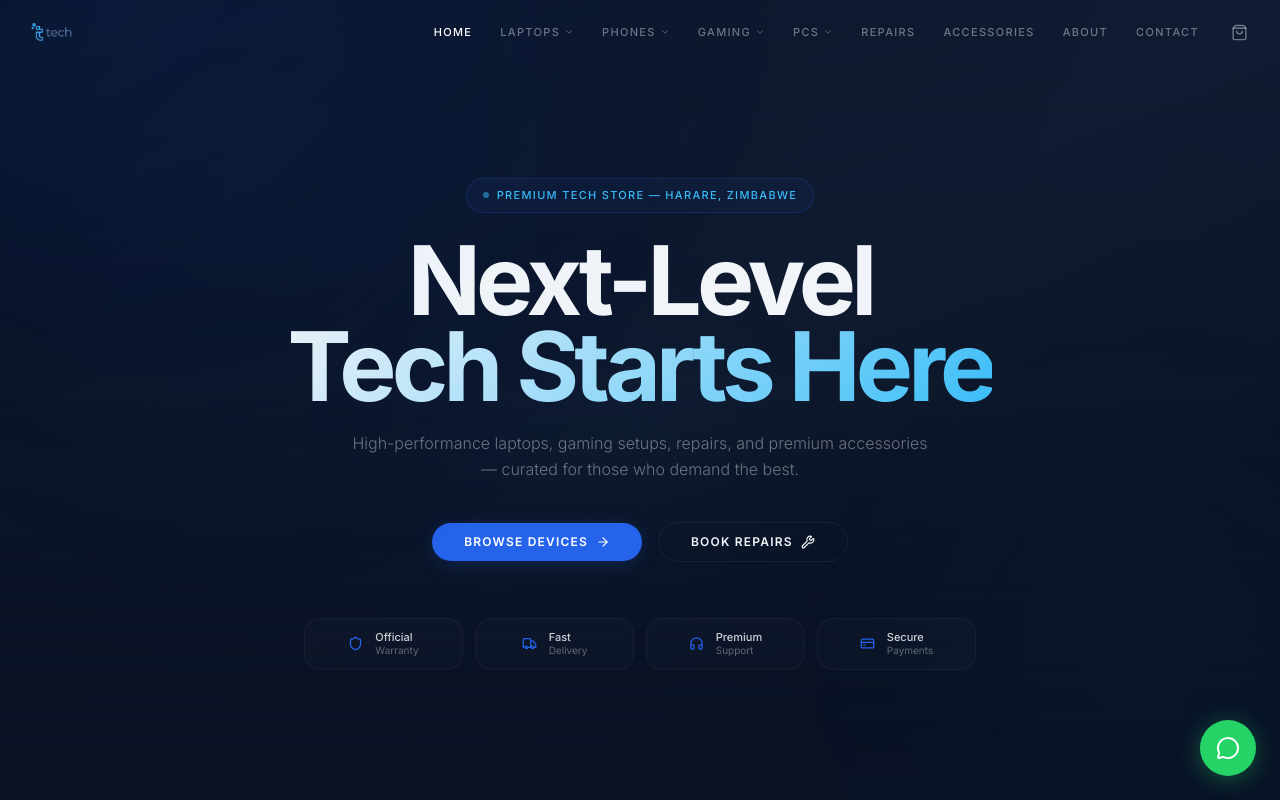
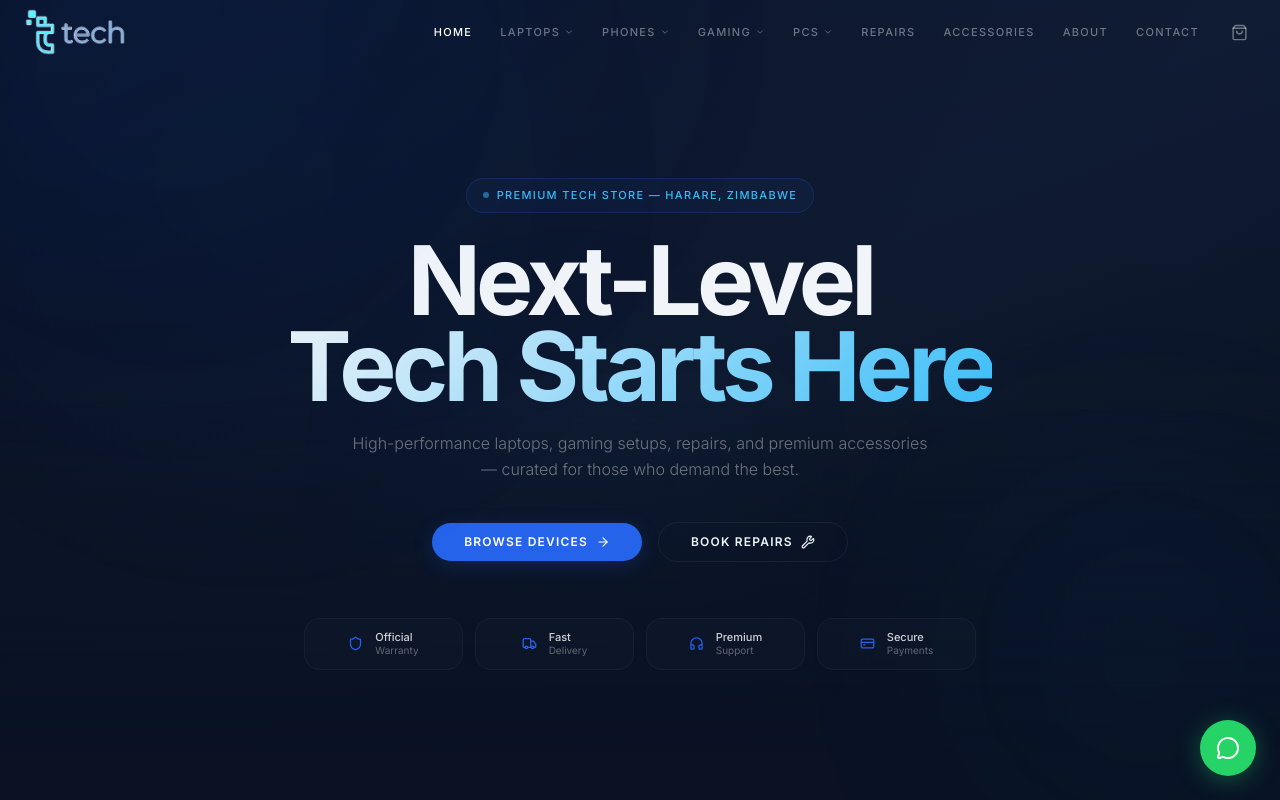
Before and after one commit to guvazakundai-pixel/premiumtec, a Next.js app: page / in a window 1280 px wide. Shown: the top 800 px of the page. Built offline with nearby package versions, Linux system fonts and the light colour scheme.

Commit message:
Crop logo tightly, upscale 2x, enlarge nav to h-12, footer to h-14

```diff
--- a/app/components/Footer.js
+++ b/app/components/Footer.js
@@ -15,9 +15,9 @@ export default function Footer() {
               <Image
                 src="/images/techstore-logo.png"
                 alt="Tech Store"
-                width={220}
-                height={55}
-                className="h-12 w-auto object-contain"
+                width={280}
+                height={70}
+                className="h-14 w-auto object-contain"
               />
             </Link>
             <p className="text-sm text-white/30 font-light leading-relaxed max-w-xs">
--- a/app/components/Nav.js
+++ b/app/components/Nav.js
@@ -97,9 +97,9 @@ export default function Nav() {
           <Image
             src="/images/techstore-logo.png"
             alt="Tech Store"
-            width={200}
-            height={50}
-            className="h-11 w-auto object-contain"
+            width={240}
+            height={60}
+            className="h-12 w-auto object-contain"
             priority
           />
         </Link>
```
Also changed, not shown: public/images/techstore-logo.png.
